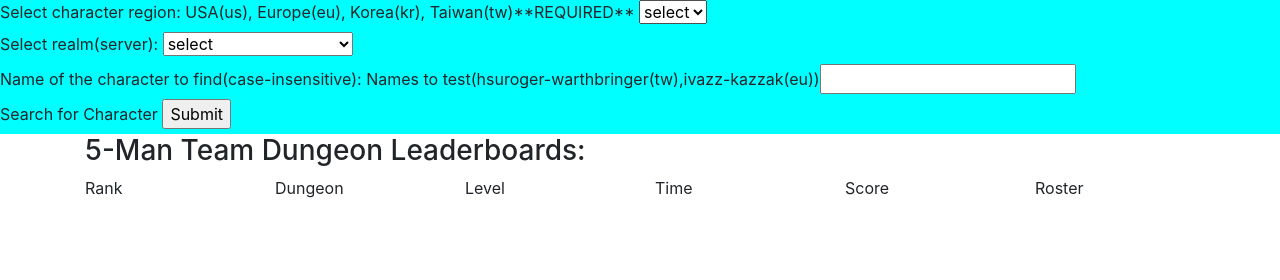
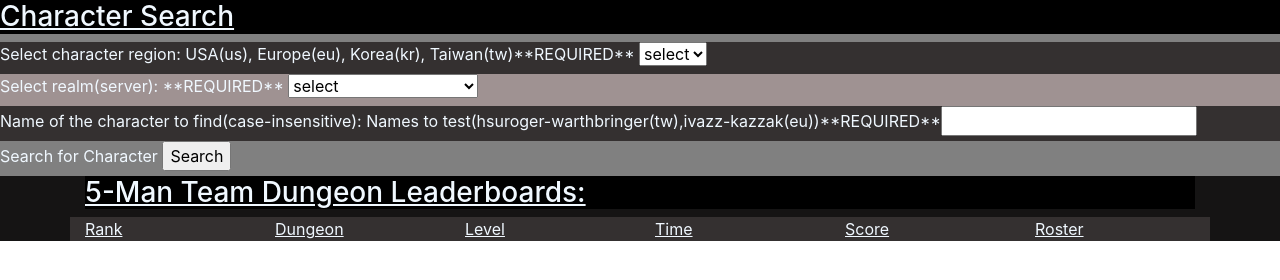
Before and after one commit to helboi559/wow-rankings, a plain HTML site: page index.html in a window 1280 px wide. Drawn offline with nearby package versions, Linux system fonts and the light colour scheme; no server answers.

Commit message:
added css colors

```diff
--- a/index.html
+++ b/index.html
@@ -12,7 +12,8 @@
 <body>
     <form id="charSearch">
         <div class="characterFilter">
-        <div class="">
+            <h3>Character Search</h3>
+        <div class="line">
         <label for="regionSelect">Select character region: USA(us), Europe(eu), Korea(kr), Taiwan(tw)**REQUIRED**</label>
         <select id="regionSelect" aria-label="Default select example">
             <option value="" selected>select</option>
@@ -22,8 +23,8 @@
             <option value="tw">tw</option>
         </select>
         </div>
-        <div class="">
-            <label>Select realm(server): </label>
+        <div class="line">
+            <label>Select realm(server): **REQUIRED**</label>
             <select id="serverSelect" aria-label="Default select example">
                 <option selected>select</option>
                 <option value="alterac-mountains">alterac-mountains(us)</option>
@@ -34,13 +35,13 @@
                 <option value="firetree">firetree(us)</option>
             </select>
         </div>
-        <div id="charName" class="">
+        <div id="charName" class="line">
         <label>Name of the character to find(case-insensitive): </label>
-        Names to test(hsuroger-warthbringer(tw),ivazz-kazzak(eu))<input type="text">
+        Names to test(hsuroger-warthbringer(tw),ivazz-kazzak(eu))**REQUIRED**<input type="text">
         </div>
         <div id="submitCharSearch" class="">
             <label for="">Search for Character</label>
-            <input type="submit">
+            <input type="submit" value="Search">
         </div>
         </div>
         <div class="card" style="display: none;">
@@ -58,41 +59,42 @@
             <div id='individualRuns' class="card-body container">
                 <h3>Top 10 Best Runs</h3>
                 <div class="row">
-                    <div class="col">
+                    <div class="col heading">
                         Dungeon
                     </div>
-                    <div class="col">
+                    <div class="col heading">
                         Affix
                     </div>
-                    <div class="col">
+                    <div class="col heading">
                         Score
                     </div>
-                    <div class="col">
+                    <div class="col heading">
                         Best Time
                     </div>
                 </div>
             </div>
         </div>
+
         <div class="footer">
         <div id="mythicRankings" class="container">
             <h3>5-Man Team Dungeon Leaderboards:</h3>
             <div class="row">
-                <div class="col">
+                <div class="col heading">
                     Rank
                 </div>
-                <div class="col">
+                <div class="col heading">
                     Dungeon
                 </div>
-                <div class="col">
+                <div class="col heading">
                     Level
                 </div>
-                <div class="col">
+                <div class="col heading">
                     Time
                 </div>
-                <div class="col">
+                <div class="col heading">
                     Score
                 </div>
-                <div class="col">
+                <div class="col heading">
                     Roster
                 </div>
             </div>
--- a/main.js
+++ b/main.js
@@ -1,8 +1,9 @@
-//FORM SUBMIT VARIABLE **********
+//ADD Banner, fine details(servername in card etc)
+//add listener to take all info(region,name,realm,specifics) - FEATURE 1
+//form submit variable **********
+const characterSearch = ()=> {
 let submitChar = document.querySelector('#submitCharSearch input')
 // console.log(submitChar)
-
-//add listener to take all info(region,name,realm,specifics)
 submitChar.addEventListener('click',(event) => {
     event.preventDefault();
     //SELECT HTML ELEMENTS ************
@@ -48,26 +49,40 @@ submitChar.addEventListener('click',(event) => {
         cardRaidPro.textContent = `Current Progression: ${dataRaid.raid_progression['sepulcher-of-the-first-ones'].summary} `
         cardGear.textContent = `Gear Score: ${dataGear.gear.item_level_equipped}`
 
-        //add top 10 runs by the character by going through each run and creating new element
+        //add top 10 runs by the character by going through each run and creating new element -FEATURE 2
         let tenBestRuns = dataIndividualRun.mythic_plus_best_runs
         for(let j = 0; j < tenBestRuns.length ; j++) {
             // console.log(tenBestRuns[j])
+            let convertTime = tenBestRuns[j].clear_time_ms
+            const milliToMin = (convertTime) => {
+            let min = Math.floor(convertTime/60000)
+            // console.log(min)
+            let seconds = (convertTime % 60000 /1000).toFixed(0)
+            // console.log(seconds)
+            if(seconds<10) {
+                return `${min}:0${seconds}`
+            } else {
+                return `${min}:${seconds}`
+            }
+
+        }
             let newDungeon = document.createElement('div')
             newDungeon.className = 'row'
             newDungeon.innerHTML = `
             <div class="col">${tenBestRuns[j].dungeon}</div>
             <div class="col">${tenBestRuns[j].affixes[0].name}</div>
             <div class="col">${tenBestRuns[j].score}</div>
-            <div class="col">${tenBestRuns[j].clear_time_ms}</div>
+            <div class="col">${milliToMin(convertTime)}</div>
             `
             cardIndividual.appendChild(newDungeon)
         }
     }
     displayChar();
 })
+}
+characterSearch();
 
-
-
+//display top group runs leaderboard - Feature 3
 async function displayRio(){
     let mythicRankings = document.querySelector('#mythicRankings')
     let rioResponse = await fetch('https://raider.io/api/v1/mythic-plus/runs?season=season-sl-3&region=us&dungeon=all&affixes=all&page=0')
--- a/styles.css
+++ b/styles.css
@@ -1,3 +1,50 @@
 .characterFilter {
-    background-color: aqua;
+    background-color: gray;
+    color: aliceblue;
 }
+
+h3 {
+    text-decoration: underline;
+    color: aliceblue;
+    background-color: black;
+}
+
+.footer {
+    background-color:rgb(21, 20, 20);
+}
+
+.col.heading {
+    text-decoration: underline;
+}
+
+.line:nth-child(odd) {
+    background-color: rgb(159, 146, 146);
+}
+
+.line:nth-child(even) {
+    background-color: rgb(52, 48, 48);
+}
+
+.row {
+    color: aliceblue;
+}
+.row:nth-child(odd) {
+    background-color: rgb(159, 146, 146);
+}
+
+.row:nth-child(even) {
+    background-color: rgb(52, 48, 48);
+}
+
+.card {
+    background-color: rgb(21, 17, 17);
+    color: aliceblue;
+}
+
+li:nth-child(odd) {
+    background-color: rgb(159, 146, 146);
+}
+
+li:nth-child(even) {
+    background-color: rgb(52, 48, 48);
+}
```
